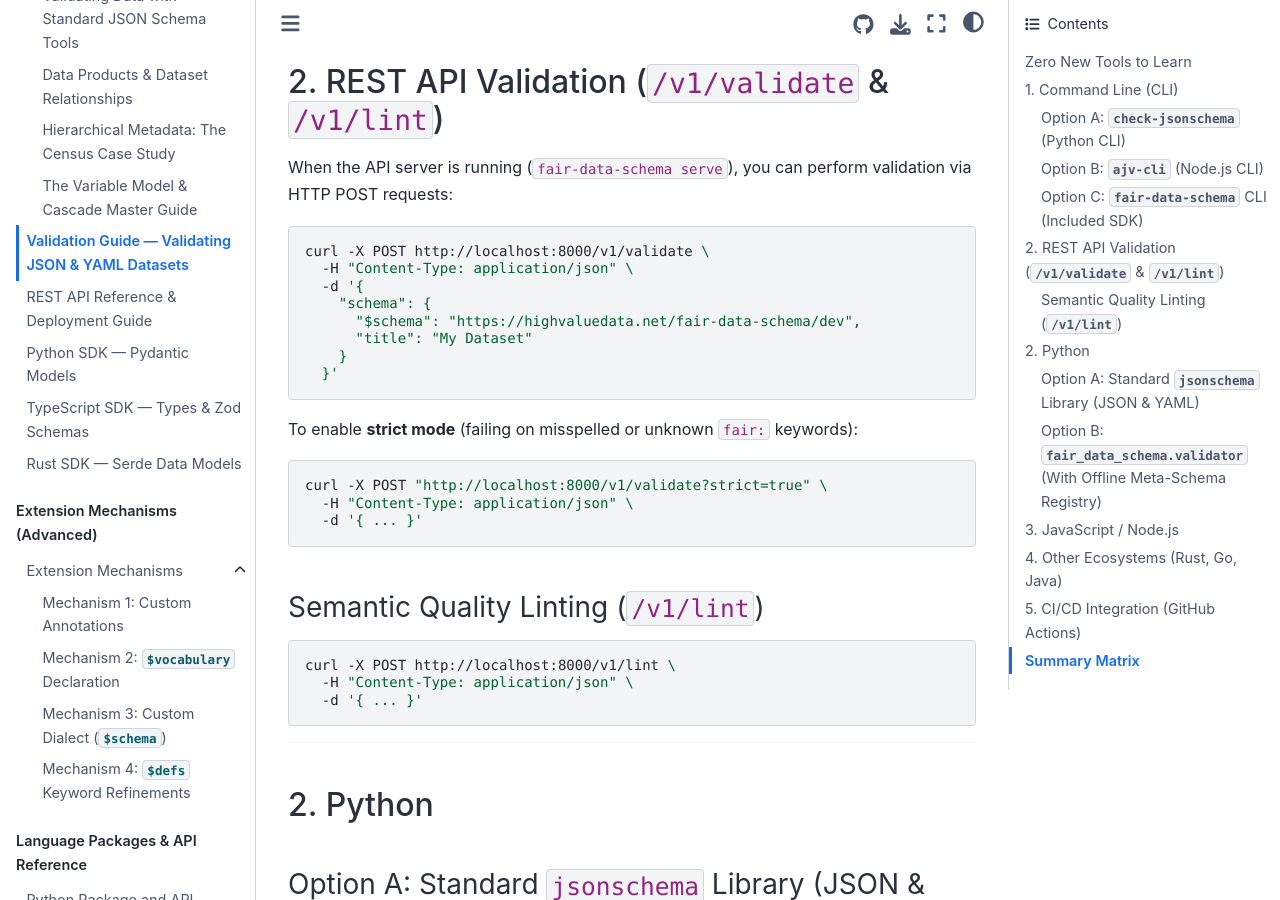
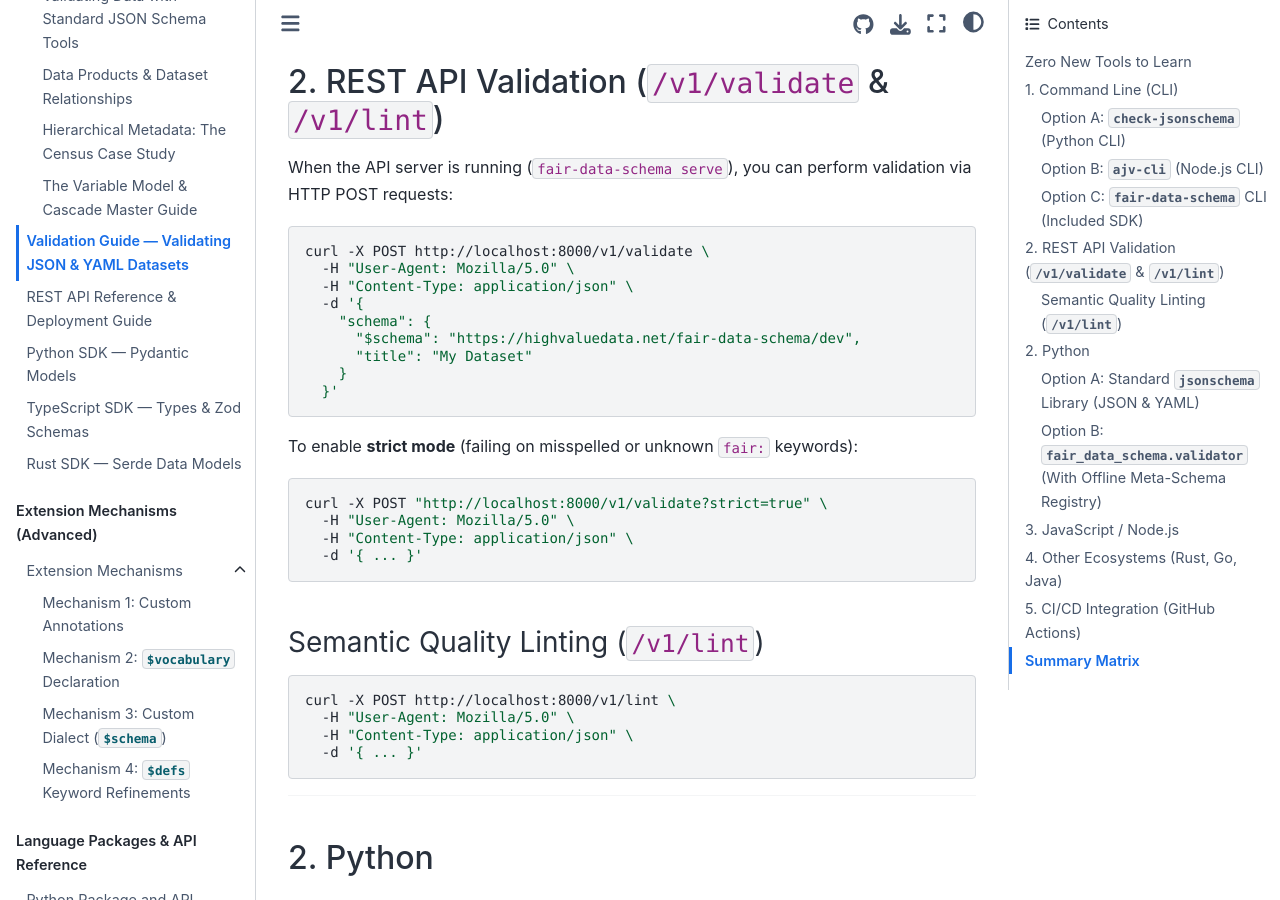
Before and after one commit to hvdnet/fair-data-schema, a Sphinx documentation site: the page built from docs/source/validation.md, in a window 1280 px wide and 900 px high, scrolled down 1511 px. Built offline with Sphinx 7.4.7 and the Sphinx Book theme 1.1.4, drawn with Linux system fonts in a browser that asks for light colours.

Commit message:
feat: add User-Agent header to curl examples and fix BASE_URL path normalization regex

````diff
--- a/docs/source/validation.md
+++ b/docs/source/validation.md
@@ -55,6 +55,7 @@ When the API server is running (`fair-data-schema serve`), you can perform valid
 
 ```bash
 curl -X POST http://localhost:8000/v1/validate \
+  -H "User-Agent: Mozilla/5.0" \
   -H "Content-Type: application/json" \
   -d '{
     "schema": {
@@ -68,6 +69,7 @@ To enable **strict mode** (failing on misspelled or unknown `fair:` keywords):
 
 ```bash
 curl -X POST "http://localhost:8000/v1/validate?strict=true" \
+  -H "User-Agent: Mozilla/5.0" \
   -H "Content-Type: application/json" \
   -d '{ ... }'
 ```
@@ -76,6 +78,7 @@ curl -X POST "http://localhost:8000/v1/validate?strict=true" \
 
 ```bash
 curl -X POST http://localhost:8000/v1/lint \
+  -H "User-Agent: Mozilla/5.0" \
   -H "Content-Type: application/json" \
   -d '{ ... }'
 ```
````
Also changed, not shown: 1 other file.
